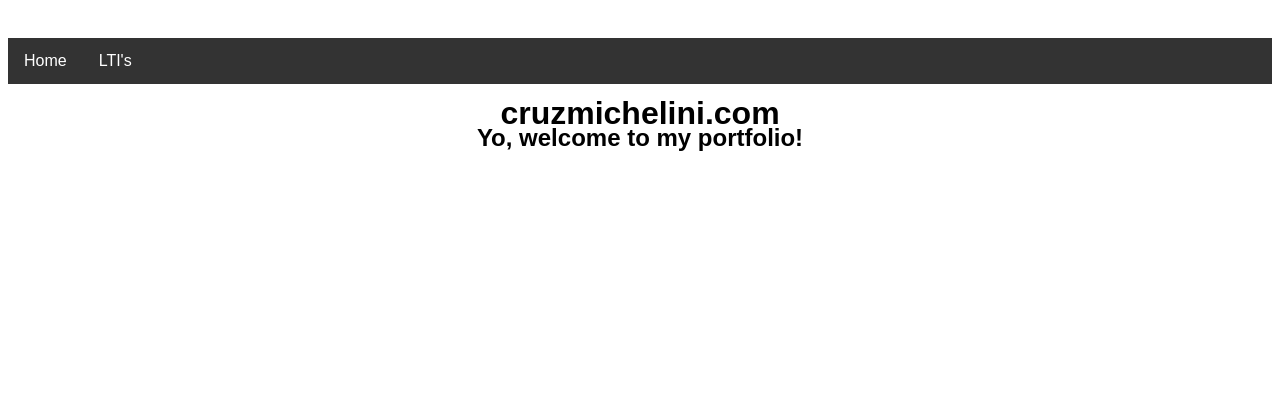
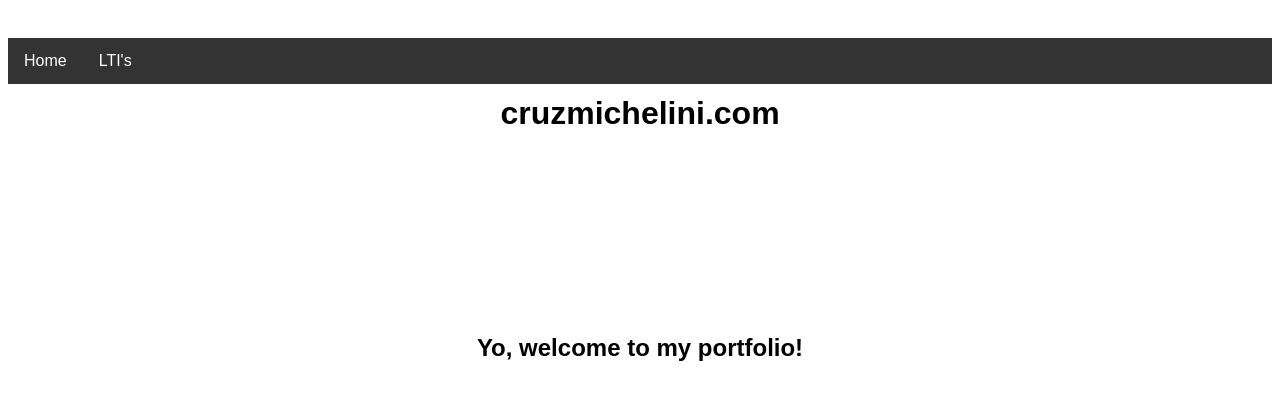
Before and after one commit to CruzoPlayz/Cruz-Portfolio, a plain HTML site: page index.html in a window 1280 px wide. Drawn offline with Linux system fonts and the light colour scheme.

Commit message:
never mind again i guess

```diff
--- a/index.html
+++ b/index.html
@@ -7,7 +7,9 @@
         <li><a href="index.html">Home</a></li>
         <li><a href="lti.html">LTI's</a></li>
       </ul>
+      <head>
     <h1>cruzmichelini.com</h1>
+</head>
     <body>
         <h2>Yo, welcome to my portfolio!</h2>
     </body>
--- a/stylesheets/default.css
+++ b/stylesheets/default.css
@@ -6,10 +6,6 @@ body {
 h1 {
     font-family: fonts/Roboto;
     position: relative; left:0px; top:-180px;
-  }
-  h2 {
-      font-family: fonts/Roboto;
-      position: relative; left:0px; top:-210px;
 }
 ul {
     list-style-type: none;
```
